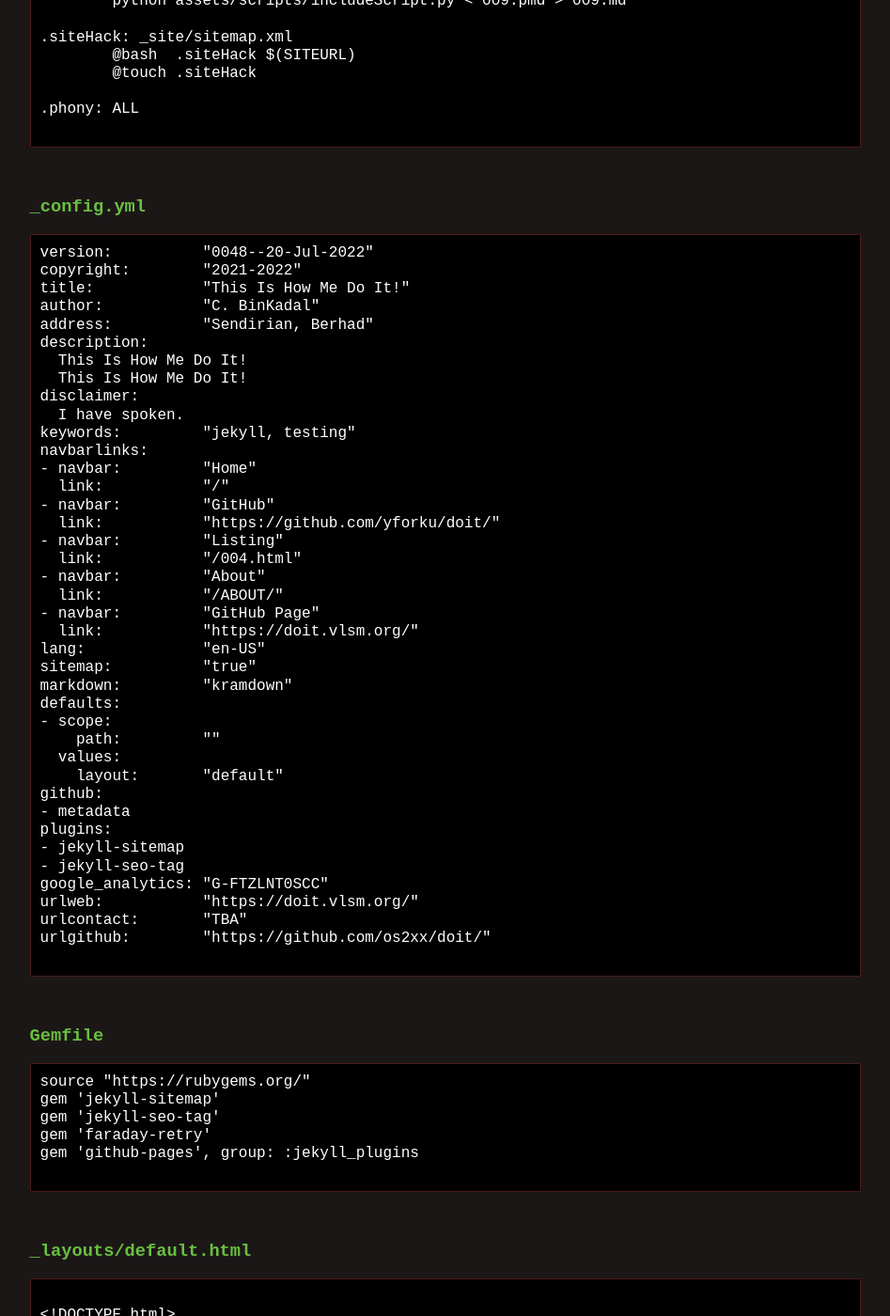
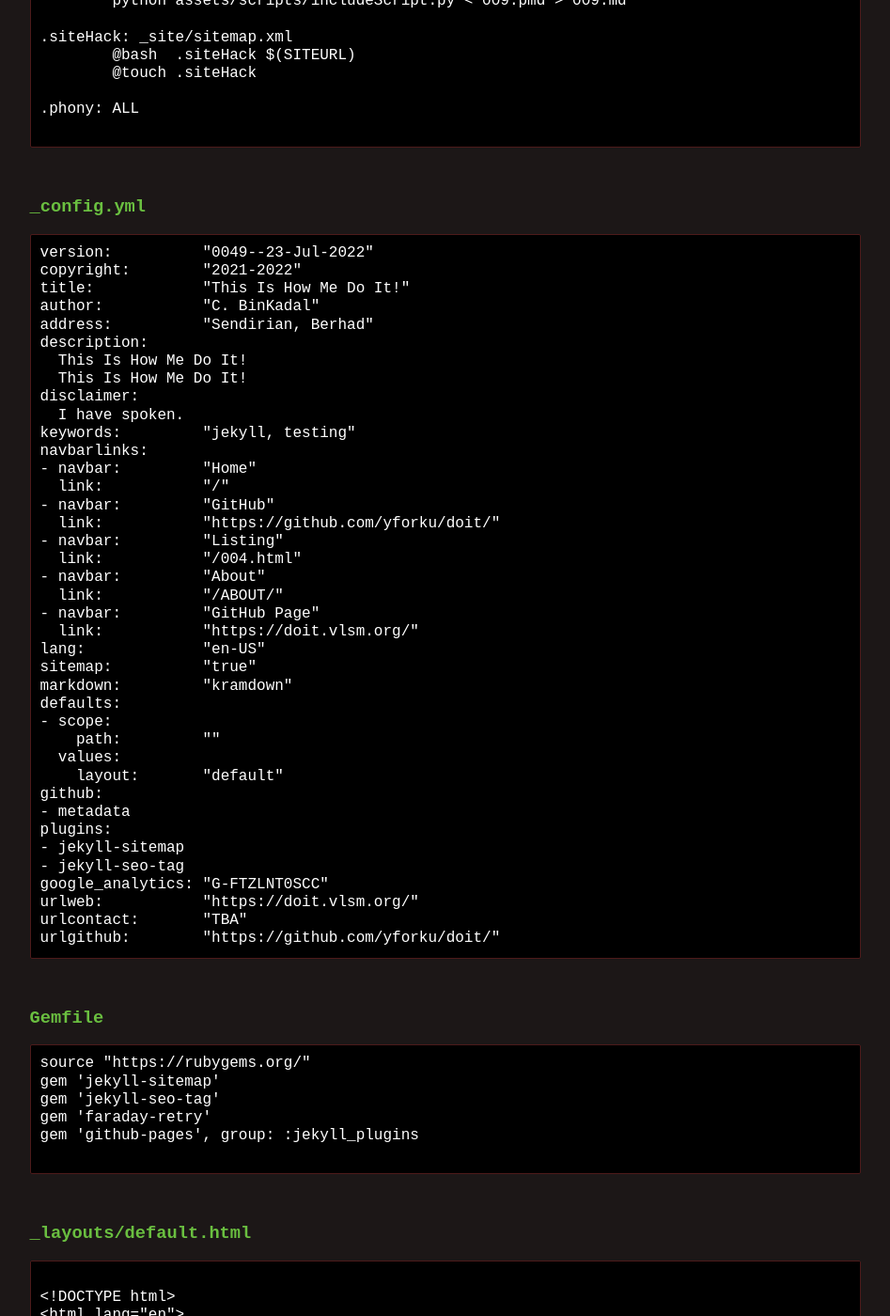
Before and after one commit to yforku/doit, a Jekyll site: the page built from 004.md, in a window 1280 px wide and 1400 px high, scrolled down 1283 px. Shown: the whole window at 94% size, without its empty margins (166-1113 px from the left). Built offline with Jekyll 4.4.1, drawn with Linux system fonts in a browser that asks for light colours; some of the changed text lies outside the part shown.

Commit message:
modified:   004.md 007.pmd

````diff
--- a/004.md
+++ b/004.md
@@ -65,7 +65,7 @@
 ### _config.yml
 
 ```
-version:          "0048--20-Jul-2022"
+version:          "0049--23-Jul-2022"
 copyright:        "2021-2022"
 title:            "This Is How Me Do It!"
 author:           "C. BinKadal"
@@ -103,8 +103,7 @@
 google_analytics: "G-FTZLNT0SCC"
 urlweb:           "https://doit.vlsm.org/"
 urlcontact:       "TBA"
-urlgithub:        "https://github.com/os2xx/doit/"
-
+urlgithub:        "https://github.com/yforku/doit/"
 ```
 
 <br>
--- a/_config.yml
+++ b/_config.yml
@@ -1,4 +1,4 @@
-version:          "0048a--20-Jul-2022"
+version:          "0049--23-Jul-2022"
 copyright:        "2021-2022"
 title:            "This Is How Me Do It!"
 author:           "C. BinKadal"
````
Also changed, not shown: 007.md (+20 -16 lines), 1 other file.
